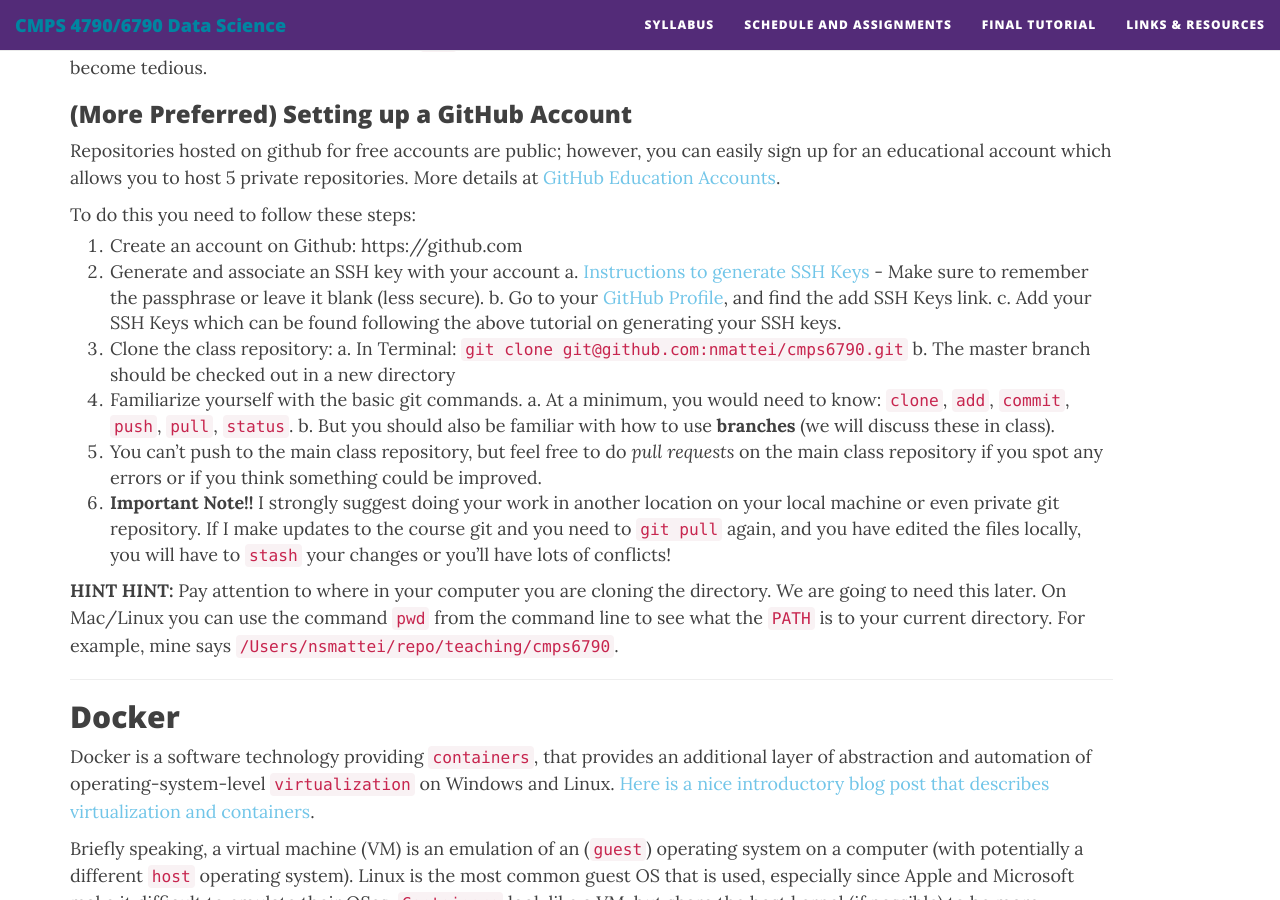
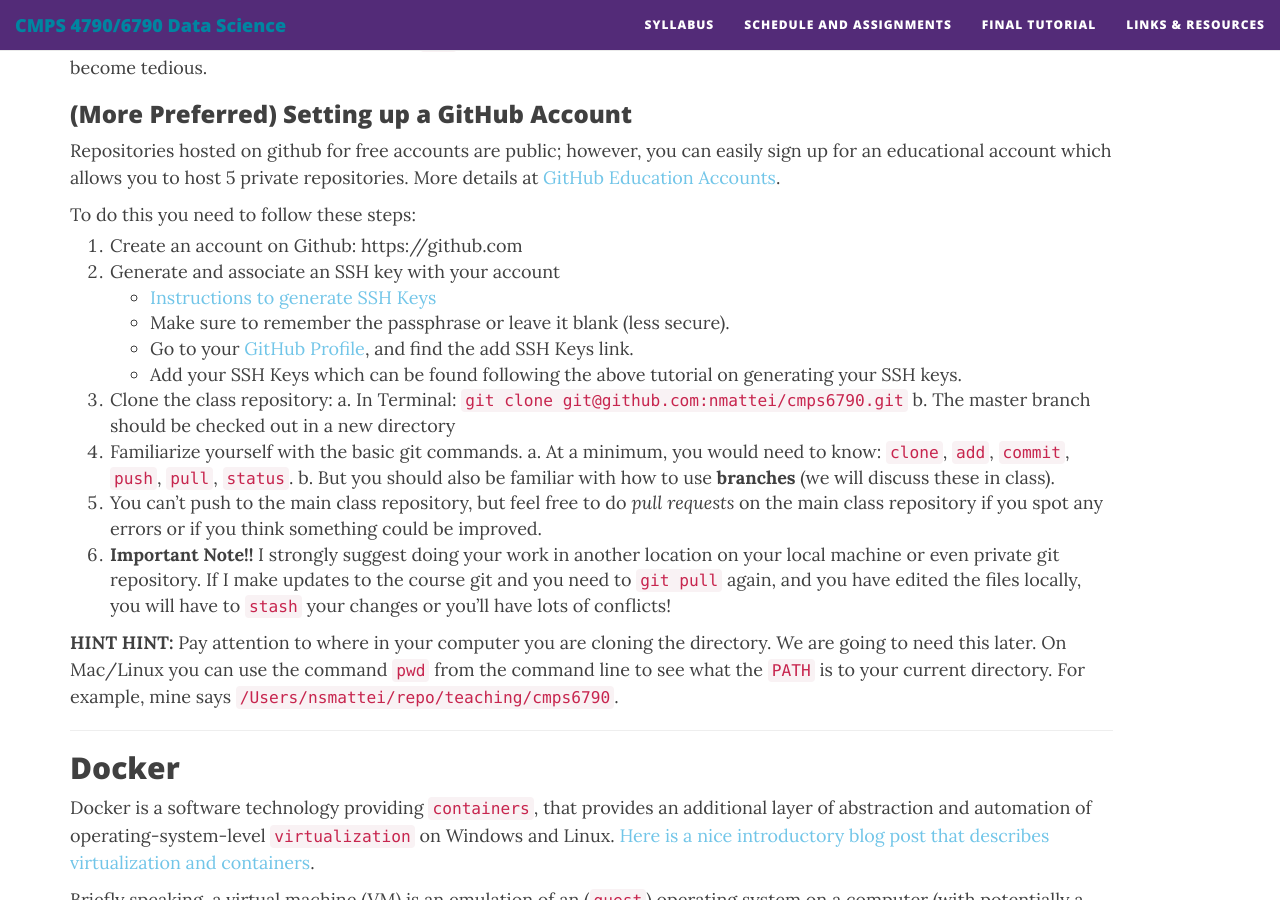
Before and after one commit to nmattei/cmps6790, a Jekyll site: the page built from _projects/Project0/Project0.md, in a window 1280 px wide and 900 px high, scrolled down 1210 px. Built offline with Jekyll 4.4.1, drawn with Linux system fonts in a browser that asks for light colours; nearby versions of some CDN libraries; part of the change alters nothing that is shown.

```diff
--- a/_projects/Project0/Project0.md
+++ b/_projects/Project0/Project0.md
@@ -48,18 +48,18 @@ To do this you need to follow these steps:
 
 1. Create an account on Github: https://github.com
 2. Generate and associate an SSH key with your account
-    a. [Instructions to generate SSH Keys](https://docs.github.com/en/authentication/connecting-to-github-with-ssh)
-        - Make sure to remember the passphrase or leave it blank (less secure).
-    b. Go to your [GitHub Profile](https://github.com/settings/profile), and find the add SSH Keys link.
-    c. Add your SSH Keys which can be found following the above tutorial on generating your SSH keys.
-3. Clone the class repository:
+    - [Instructions to generate SSH Keys](https://docs.github.com/en/authentication/connecting-to-github-with-ssh)
+    - Make sure to remember the passphrase or leave it blank (less secure).
+    - Go to your [GitHub Profile](https://github.com/settings/profile), and find the add SSH Keys link.
+    - Add your SSH Keys which can be found following the above tutorial on generating your SSH keys.
+4. Clone the class repository:
     a. In Terminal: `git clone git@github.com:nmattei/cmps6790.git`
     b. The master branch should be checked out in a new directory
-4. Familiarize yourself with the basic git commands.
+5. Familiarize yourself with the basic git commands.
     a. At a minimum, you would need to know: `clone`, `add`, `commit`, `push`, `pull`, `status`.
     b. But you should also be familiar with how to use **branches** (we will discuss these in class).
-5. You can't push to the main class repository, but feel free to do *pull requests* on the main class repository if you spot any errors or if you think something could be improved.
-6. **Important Note!!** I strongly suggest doing your work in another location on your local machine or even private git repository. If I make updates to the course git and you need to `git pull` again, and you have edited the files locally, you will have to `stash` your changes or you'll have lots of conflicts!
+6. You can't push to the main class repository, but feel free to do *pull requests* on the main class repository if you spot any errors or if you think something could be improved.
+7. **Important Note!!** I strongly suggest doing your work in another location on your local machine or even private git repository. If I make updates to the course git and you need to `git pull` again, and you have edited the files locally, you will have to `stash` your changes or you'll have lots of conflicts!
 
 **HINT HINT:** Pay attention to where in your computer you are cloning the directory.  We are going to need this later.  On Mac/Linux you can use the command `pwd` from the command line to see what the `PATH` is to your current directory.  For example, mine says `/Users/nsmattei/repo/teaching/cmps6790`.
 
```
